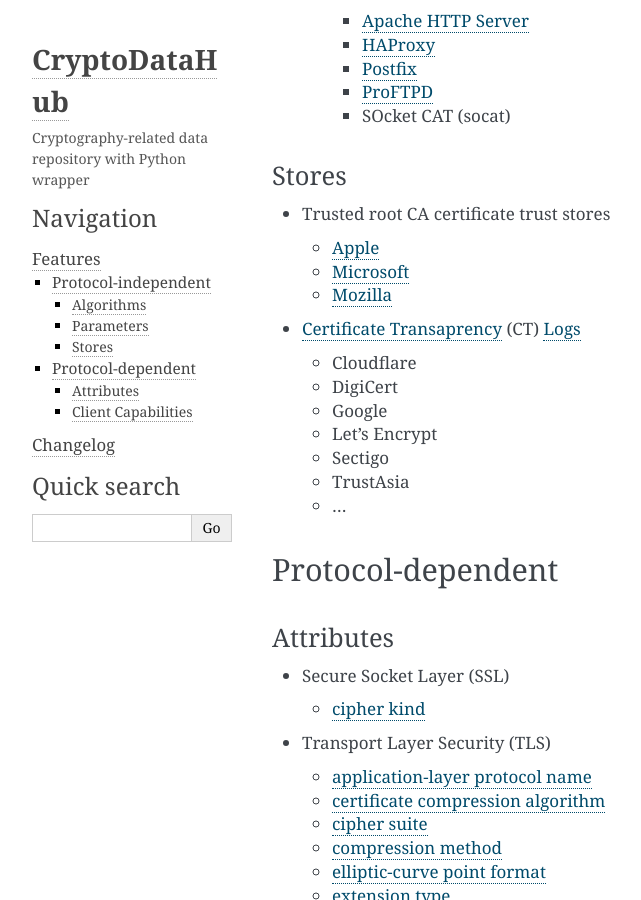
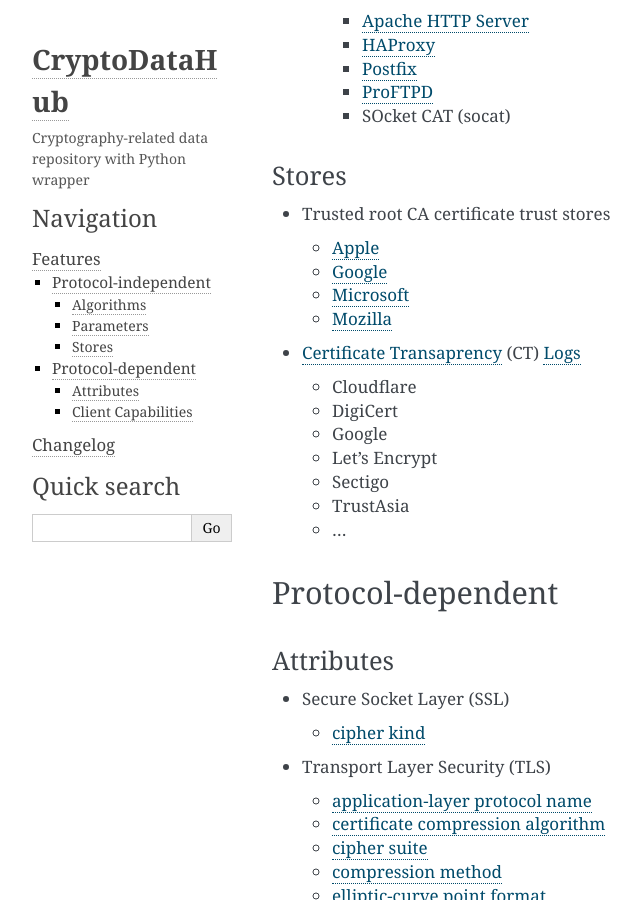
Before and after one commit to c0r0n3r/cryptodatahub, a Sphinx documentation site: the page built from docs/features.rst, in a window 1280 px wide and 900 px high, scrolled down 694 px. Shown: the whole window, without its empty margins (148-789 px from the left). Built offline with Sphinx 7.4.7, drawn with Linux system fonts in a browser that asks for light colours.

Commit message:
feat(common/stores)!: Initial commit of Google trust store (#6)

```diff
--- a/CHANGELOG.rst
+++ b/CHANGELOG.rst
@@ -9,6 +9,7 @@
    -  add trusted root CA certificates from notable stores (#6)
 
       -  `Apple <https://en.wikipedia.org/wiki/Apple_Inc.>`__
+      -  `Google <https://en.wikipedia.org/wiki/Google>`__
       -  `Microsoft <https://en.wikipedia.org/wiki/Microsoft>`__
       -  `Mozilla <https://en.wikipedia.org/wiki/Mozilla>`__
 
--- a/docs/features.rst
+++ b/docs/features.rst
@@ -42,6 +42,7 @@
 -  Trusted root CA certificate trust stores
 
    -  `Apple <https://en.wikipedia.org/wiki/Apple_Inc.>`__
+   -  `Google <https://en.wikipedia.org/wiki/Google>`__
    -  `Microsoft <https://en.wikipedia.org/wiki/Microsoft>`__
    -  `Mozilla <https://en.wikipedia.org/wiki/Mozilla>`__
 
```
Also changed, not shown: 3 other files.
